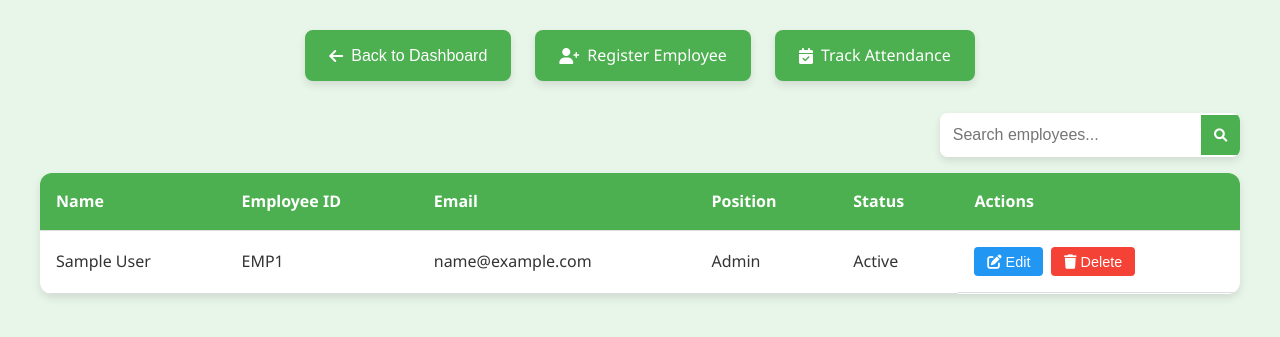
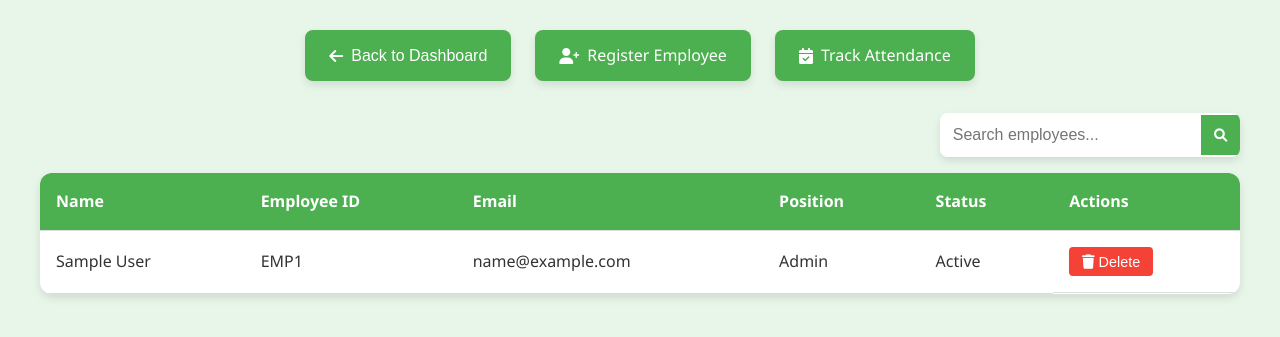
Before and after one commit to supriyaaa15/MartManager, a Django app: page /employees/ in a window 1280 px wide. Shown: the part 200-537 px from the top of the page. Run offline with Django 5.2, Linux system fonts and the light colour scheme; the visitor is signed in with stand-in values (Sample User, id 1); data comes from the database, SQL or seed files in the repository.

Commit message:
Employee Register

```diff
--- a/templates/employees.html
+++ b/templates/employees.html
@@ -549,9 +549,9 @@
         <td>{{ employee.get_role_display }}</td>
         <td>{% if employee.is_active %}Active{% else %}Inactive{% endif %}</td>
         <td class="action-column">
-            <button class="btn-action btn-edit" onclick="openEditModal('EMP{{ employee.id }}')">
+            {% comment %} <button class="btn-action btn-edit" onclick="openEditModal('EMP{{ employee.id }}')">
                 <i class="fas fa-edit"></i> Edit
-            </button>
+            </button> {% endcomment %}
             <button class="btn-action btn-delete" onclick="confirmDelete('EMP{{ employee.id }}')">
                 <i class="fas fa-trash"></i> Delete
             </button>
```
